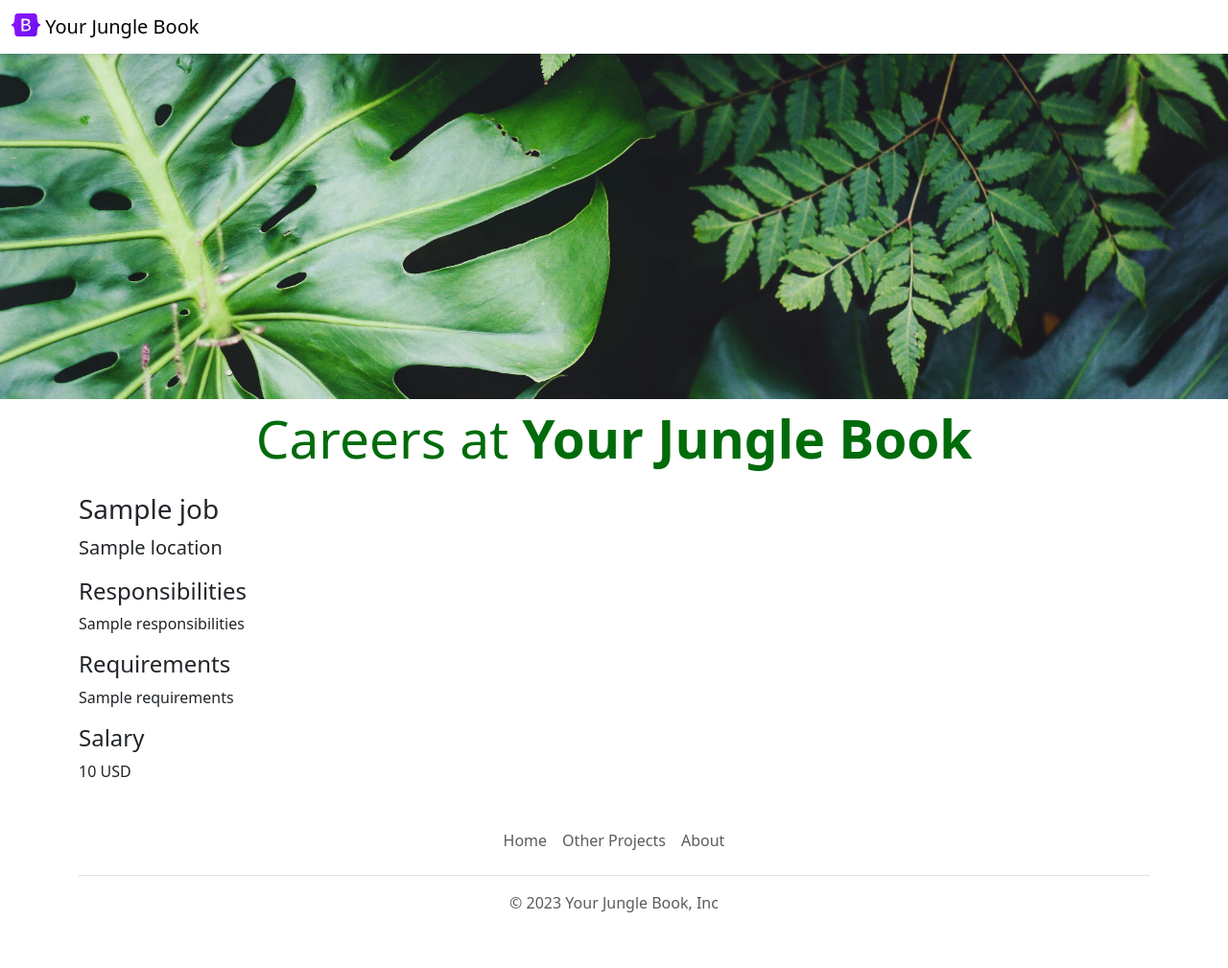
After one commit to rep-pierce/jovian-careers-website-v2, a Flask app: template templates/jobpage.html in a window 1280 px wide. The commit adds this page. Shown: the whole page at 96% size. Run offline with Flask 3, Linux system fonts and the light colour scheme; the template is opened without the code that fills it: most values are stand-ins (such as "Sample title", 1, 10 or a date in 2020).

Commit message:
created job pages and condensed code

```diff
--- a/app.py
+++ b/app.py
@@ -1,5 +1,5 @@
 from flask import Flask, render_template, jsonify
-from database import load_jobs_from_db
+from database import load_jobs_from_db, load_job_from_db
 
 app = Flask(__name__)
 
@@ -43,5 +43,13 @@ def list_jobs():
     jobs = load_jobs_from_db()
     return jsonify(jobs)
 
+@app.route("/job/<id>")
+def show_job(id):
+    job = load_job_from_db(id)
+    if not job:
+        return "Not Found", 404
+    return render_template('jobpage.html',
+                           job=job)
+
 if __name__ == "__main__":
     app.run(host='0.0.0.0', debug=True)
--- /dev/null
+++ b/templates/bootstrap.html
@@ -0,0 +1,28 @@
+<meta charset="utf-8">
+<meta name="viewport" content="width=device-width, initial-scale=1">
+<link href="https://cdn.jsdelivr.net/npm/bootstrap@5.3.0-alpha3/dist/css/bootstrap.min.css" rel="stylesheet" integrity="sha384-KK94CHFLLe+nY2dmCWGMq91rCGa5gtU4mk92HdvYe+M/SXH301p5ILy+dN9+nJOZ" crossorigin="anonymous">
+<style>
+    #banner {
+        max-height: 360px;
+        width: 100%;
+        object-fit: cover;
+    }
+    #plantfluff {
+        max-height: 275px;
+        width: 100%;
+        object-fit: cover;
+    }
+    h1 {
+        font-size: 55px;
+        font-weight: normal;
+        color: rgb(0, 107, 11);
+    }
+    h2 {
+        font-size: 32px;
+        font-weight: normal;
+        color: rgb(0, 63, 6);
+    }
+    #contactbutton {
+        margin-top: 50px;
+    }
+</style>
--- a/templates/jobitem.html
+++ b/templates/jobitem.html
@@ -13,6 +13,6 @@
         {% endif %}
     </div>
     <div class="col-2">
-        <a href="mailto:pierce.ryan.97@gmail.com?subject=Application%20for%20{{job['title']}}&body=My%20name%3A%20%3Cyour%20name%20here%3E%0D%0A%0D%0AMy%20Resume%20Link%3A%20%3Cresume%20link%3E%0D%0A%0D%0AMy%20LinkedIn%3A%20%3CLinkedIn%20link%3E" type="button" class="btn btn-outline-success">Apply</a>
+        <a href="/job/{{job['id']}}" type="button" class="btn btn-outline-success" target="_blank">Apply</a>
     </div>
 </div>
--- /dev/null
+++ b/templates/jobpage.html
@@ -0,0 +1,25 @@
+<!DOCTYPE html>
+<html>
+    <head>
+        <title>{{job.title}} - YJB Careers</title>
+        {% include 'bootstrap.html' %}
+    </head>
+    <body>
+        {% include 'nav.html' %}
+        <div>
+            <img id="banner" class="img-fluid" id="banner" src="{{ url_for('static', filename='assets/banner.jpg') }}" >
+        </div>
+        <div class="container">
+            <h1 class="text-center mt-2 mb-4">Careers at <b>Your Jungle Book</b></h1>
+            <h3 class="mb-2">{{job.title}}</h3>
+            <p class="lead mt-0">{{job.location}}</p>
+            <h4>Responsibilities</h4>
+            <p>{{job.responsibilities}}</p>
+            <h4>Requirements</h4>
+            <p>{{job.requirements}}</p>
+            <h4>Salary</h4>
+            <p>{{job.salary}} {{job.currency}}</p>
+        </div>
+        {% include 'footer.html' %}
+    </body>
+</html>
```
Also changed, not shown: database.py (+9 -0 lines), templates/home.html (+1 -28 lines).
